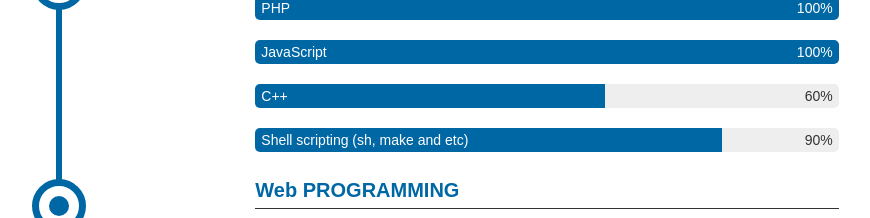
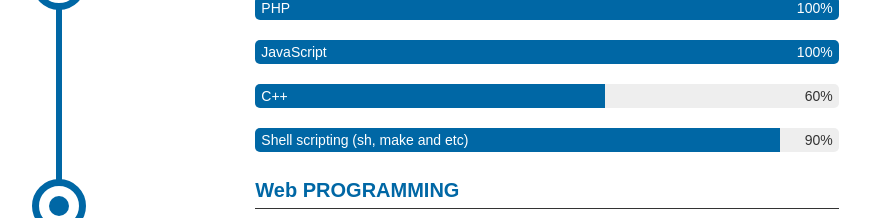
Before and after one commit to xtoolkit/arshen.ir, a plain HTML site: page index.html in a window 1280 px wide. Shown: the part 1920-2138 px from the top of the page, without its empty margins (263-1133 px from the left). Drawn offline with Linux system fonts and the light colour scheme.

Commit message:
Update index.html

```diff
--- a/index.html
+++ b/index.html
@@ -161,7 +161,7 @@
                             <span class="level">60%</span>
                         </div>
                         <div class="skill">
-                            <div class="bar" style="width:80%"></div>
+                            <div class="bar" style="width:90%"></div>
                             <span class="name">Shell scripting (sh, make and etc)</span>
                             <span class="level">90%</span>
                         </div>
```
